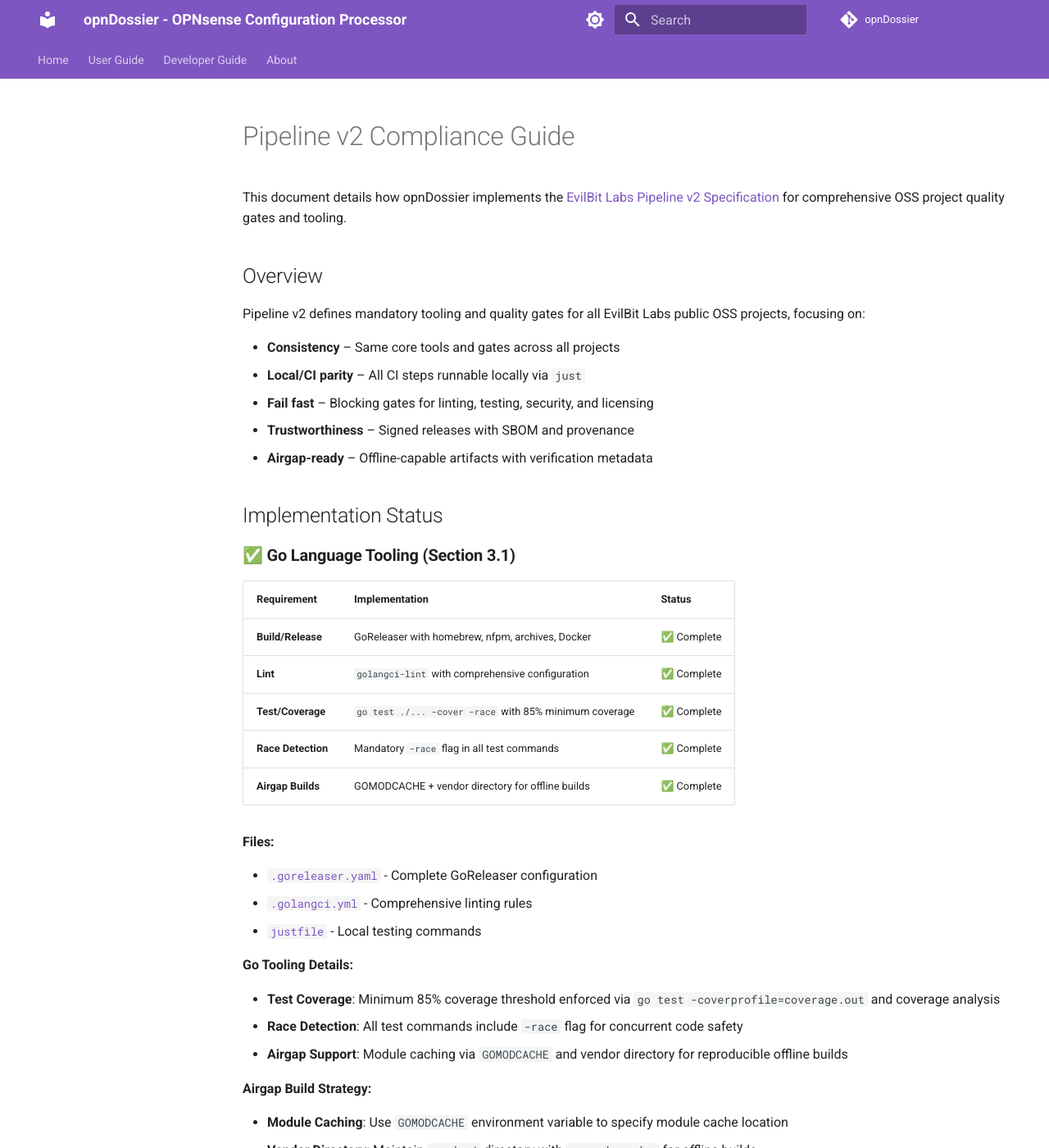
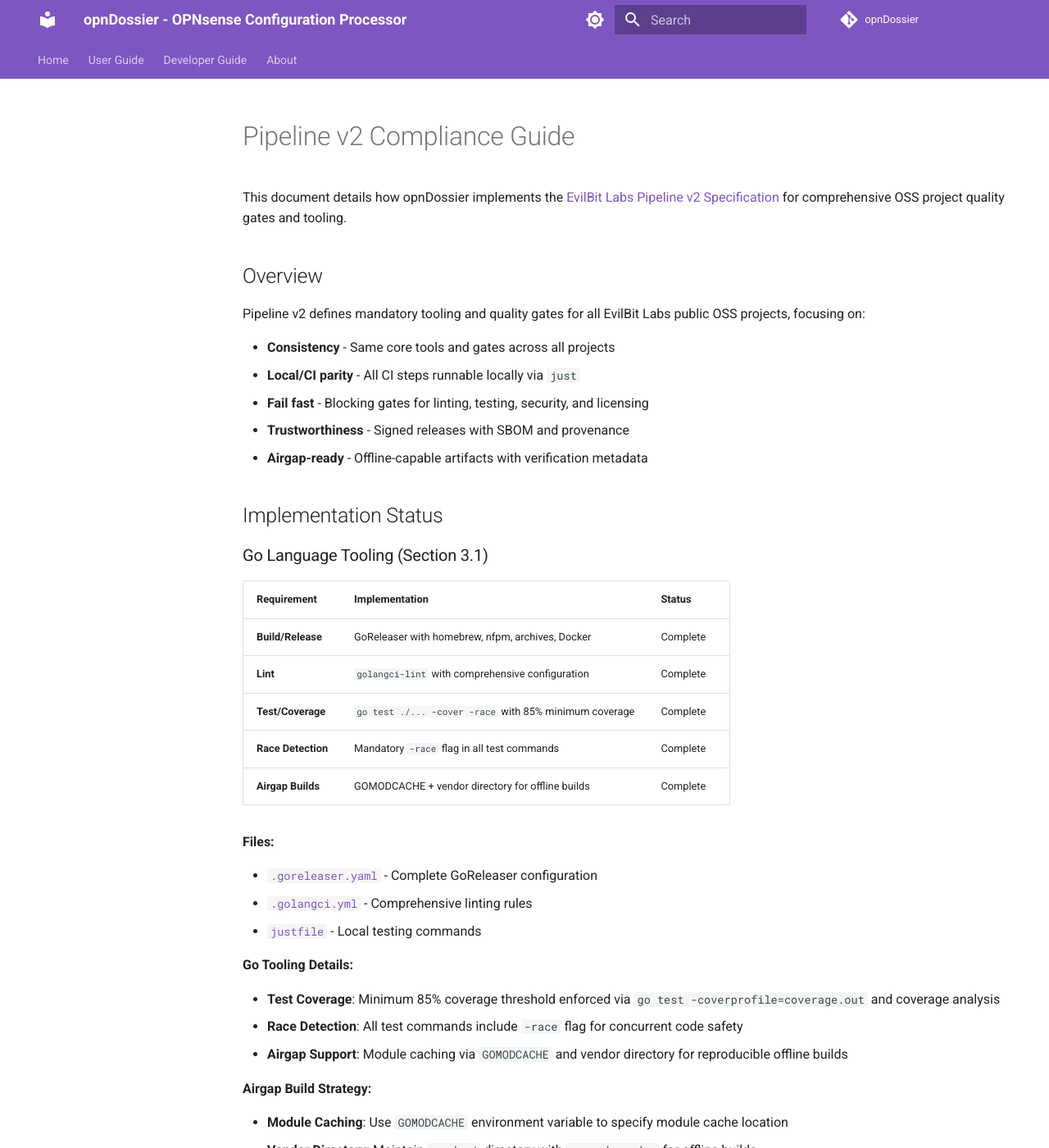
Before and after one commit to EvilBit-Labs/opnDossier, an MkDocs documentation site: the page built from docs/pipeline-v2-compliance.md, in a window 1280 px wide and 1400 px high. Shown: the whole window at 82% size. Built offline with MkDocs 1.6.1 and Material for MkDocs 9.7.7, drawn with Linux system fonts in a browser that asks for light colours; comment, search, counter and statistics services are not loaded; the version menu is left out; some of the changed text lies outside the part shown.

```diff
--- a/docs/pipeline-v2-compliance.md
+++ b/docs/pipeline-v2-compliance.md
@@ -6,23 +6,23 @@ This document details how opnDossier implements the [EvilBit Labs Pipeline v2 Sp
 
 Pipeline v2 defines mandatory tooling and quality gates for all EvilBit Labs public OSS projects, focusing on:
 
-- **Consistency** – Same core tools and gates across all projects
-- **Local/CI parity** – All CI steps runnable locally via `just`
-- **Fail fast** – Blocking gates for linting, testing, security, and licensing
-- **Trustworthiness** – Signed releases with SBOM and provenance
-- **Airgap-ready** – Offline-capable artifacts with verification metadata
+- **Consistency** - Same core tools and gates across all projects
+- **Local/CI parity** - All CI steps runnable locally via `just`
+- **Fail fast** - Blocking gates for linting, testing, security, and licensing
+- **Trustworthiness** - Signed releases with SBOM and provenance
+- **Airgap-ready** - Offline-capable artifacts with verification metadata
 
 ## Implementation Status
 
-### ✅ **Go Language Tooling (Section 3.1)**
+### Go Language Tooling (Section 3.1)
 
-| Requirement        | Implementation                                         | Status      |
-| ------------------ | ------------------------------------------------------ | ----------- |
-| **Build/Release**  | GoReleaser with homebrew, nfpm, archives, Docker       | ✅ Complete |
-| **Lint**           | `golangci-lint` with comprehensive configuration       | ✅ Complete |
-| **Test/Coverage**  | `go test ./... -cover -race` with 85% minimum coverage | ✅ Complete |
-| **Race Detection** | Mandatory `-race` flag in all test commands            | ✅ Complete |
-| **Airgap Builds**  | GOMODCACHE + vendor directory for offline builds       | ✅ Complete |
+| Requirement        | Implementation                                         | Status   |
+| ------------------ | ------------------------------------------------------ | -------- |
+| **Build/Release**  | GoReleaser with homebrew, nfpm, archives, Docker       | Complete |
+| **Lint**           | `golangci-lint` with comprehensive configuration       | Complete |
+| **Test/Coverage**  | `go test ./... -cover -race` with 85% minimum coverage | Complete |
+| **Race Detection** | Mandatory `-race` flag in all test commands            | Complete |
+| **Airgap Builds**  | GOMODCACHE + vendor directory for offline builds       | Complete |
 
 **Files:**
 
@@ -43,18 +43,18 @@ Pipeline v2 defines mandatory tooling and quality gates for all EvilBit Labs pub
 - **Reproducible Builds**: All builds use locked dependency versions via `go.sum`
 - **Offline Verification**: Build process validates all dependencies are available locally
 
-### ✅ **Cross-Cutting Tools (Section 4)**
+### Cross-Cutting Tools (Section 4)
 
-| Tool                       | Implementation                                   | Status      |
-| -------------------------- | ------------------------------------------------ | ----------- |
-| **Commit Discipline**      | Conventional Commits via pre-commit + CodeRabbit | ✅ Complete |
-| **Security Analysis**      | GitHub CodeQL                                    | ✅ Complete |
-| **SBOM Generation**        | Syft (SPDX JSON) via GoReleaser                  | ✅ Complete |
-| **Vulnerability Scanning** | Grype via GitHub Actions                         | ✅ Complete |
-| **License Scanning**       | FOSSA integration (GitHub App)                   | ✅ Complete |
-| **Signing & Attestation**  | Cosign + SLSA Level 3                            | ✅ Complete |
-| **Coverage Reporting**     | Codecov integration                              | ✅ Complete |
-| **AI-Assisted Review**     | CodeRabbit.ai                                    | ✅ Complete |
+| Tool                       | Implementation                                   | Status   |
+| -------------------------- | ------------------------------------------------ | -------- |
+| **Commit Discipline**      | Conventional Commits via pre-commit + CodeRabbit | Complete |
+| **Security Analysis**      | GitHub CodeQL                                    | Complete |
+| **SBOM Generation**        | Syft (SPDX JSON) via GoReleaser                  | Complete |
+| **Vulnerability Scanning** | Grype via GitHub Actions                         | Complete |
+| **License Scanning**       | FOSSA integration (GitHub App)                   | Complete |
+| **Signing & Attestation**  | Cosign + SLSA Level 3                            | Complete |
+| **Coverage Reporting**     | Codecov integration                              | Complete |
+| **AI-Assisted Review**     | CodeRabbit.ai                                    | Complete |
 
 **Files:**
 
```
